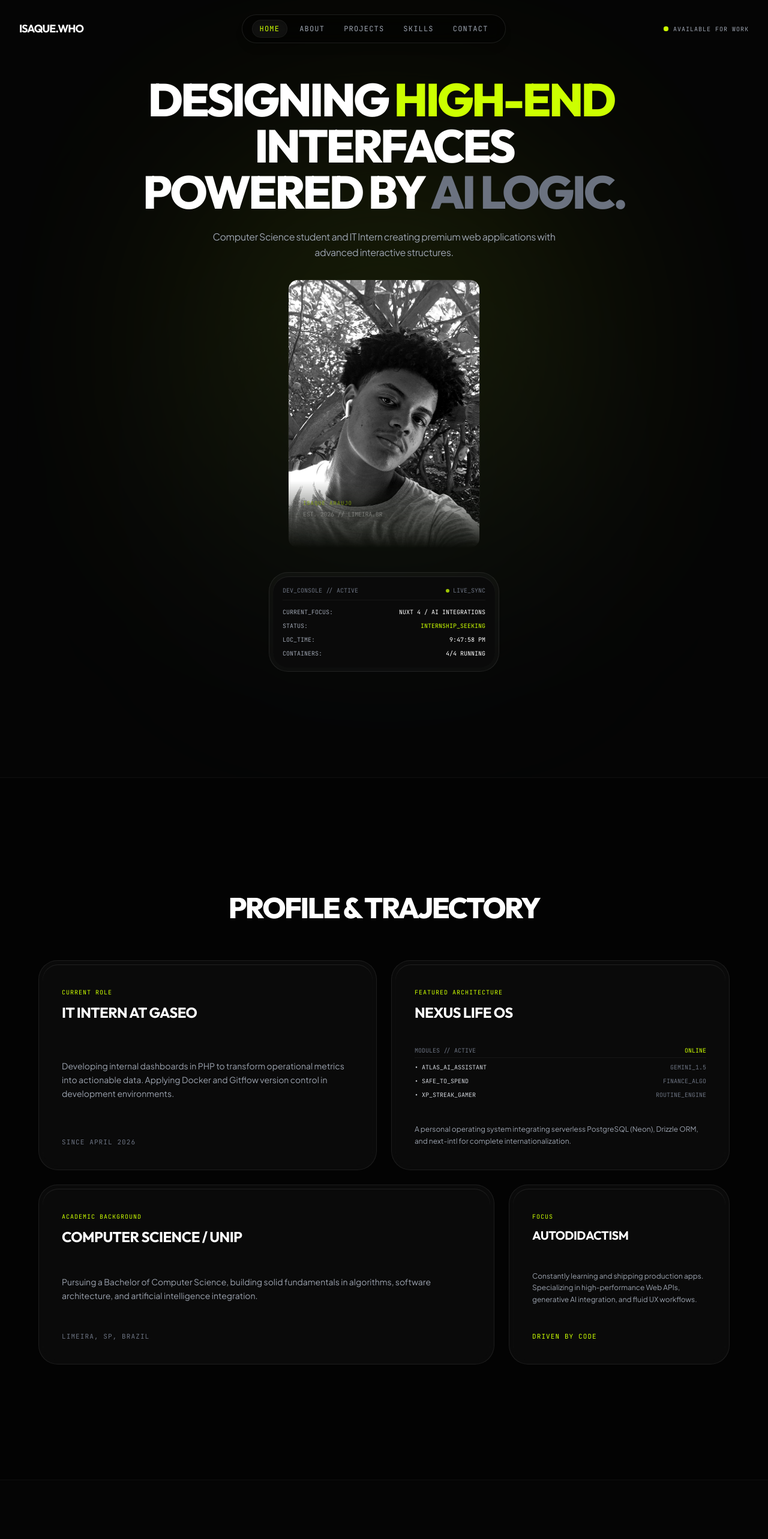
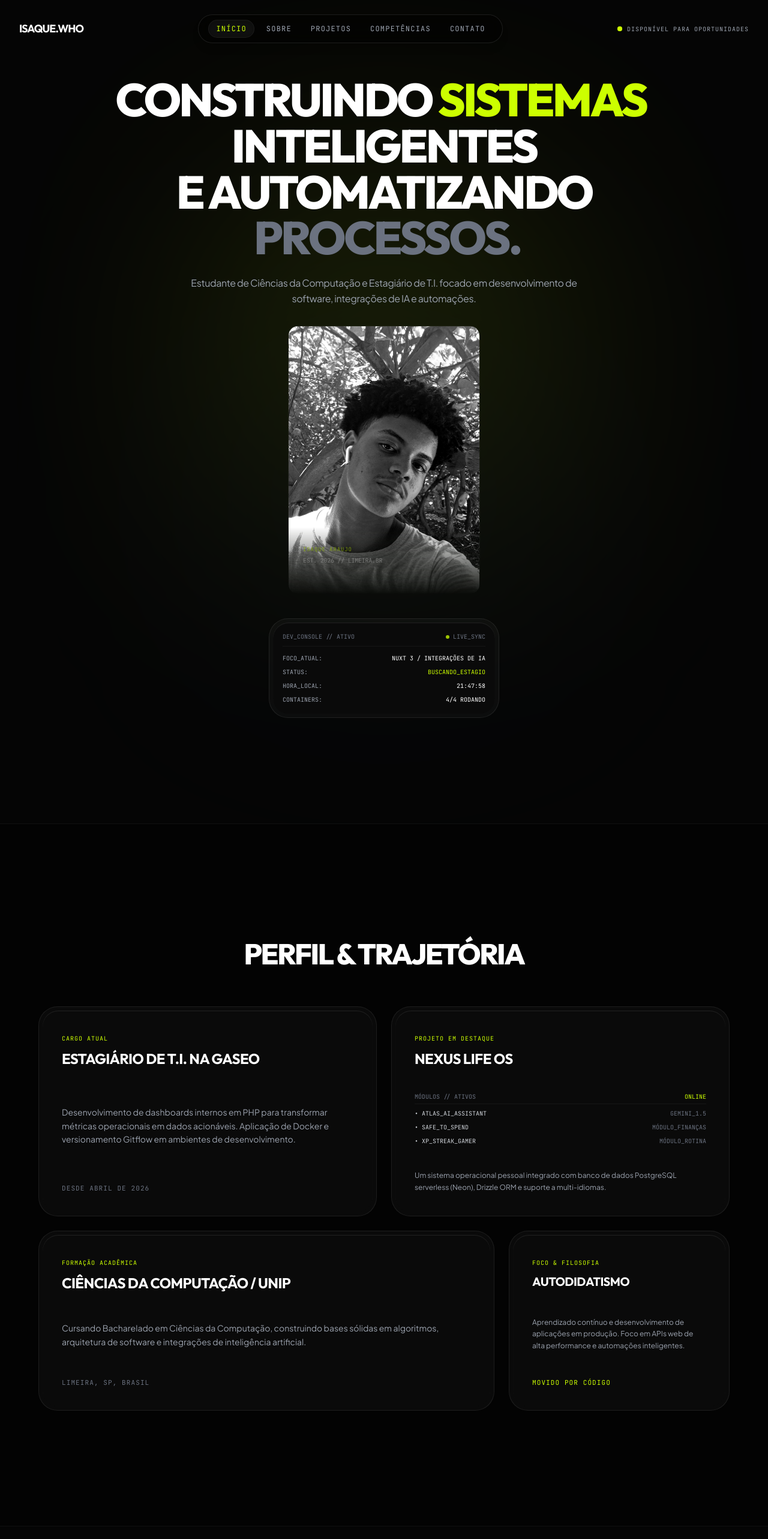
Before and after one commit to isaquewho/portifolio, a Nuxt app: page / in a window 1280 px wide. Shown: the top 2566 px of the page at 60% size. Built offline with nearby package versions, Linux system fonts and the light colour scheme.

Commit message:
chore: translate menu, navigation and content to Portuguese, refine headline

```diff
--- a/app/components/Header.vue
+++ b/app/components/Header.vue
@@ -147,7 +147,7 @@ onMounted(() => {
             class="px-3 py-1.5 text-xs font-mono tracking-widest transition-colors duration-300 uppercase rounded-full"
             :class="activeSection === 'hero' ? 'text-brand-accent bg-white/5 border border-white/5 shadow-inner' : 'text-gray-400 hover:text-white'"
           >
-            home
+            início
           </a>
           <a
             href="#about"
@@ -156,7 +156,7 @@ onMounted(() => {
             class="px-3 py-1.5 text-xs font-mono tracking-widest transition-colors duration-300 uppercase rounded-full"
             :class="activeSection === 'about' ? 'text-brand-accent bg-white/5 border border-white/5 shadow-inner' : 'text-gray-400 hover:text-white'"
           >
-            about
+            sobre
           </a>
           <a
             href="#projects"
@@ -165,7 +165,7 @@ onMounted(() => {
             class="px-3 py-1.5 text-xs font-mono tracking-widest transition-colors duration-300 uppercase rounded-full"
             :class="activeSection === 'projects' ? 'text-brand-accent bg-white/5 border border-white/5 shadow-inner' : 'text-gray-400 hover:text-white'"
           >
-            projects
+            projetos
           </a>
           <a
             href="#skills"
@@ -174,7 +174,7 @@ onMounted(() => {
             class="px-3 py-1.5 text-xs font-mono tracking-widest transition-colors duration-300 uppercase rounded-full"
             :class="activeSection === 'skills' ? 'text-brand-accent bg-white/5 border border-white/5 shadow-inner' : 'text-gray-400 hover:text-white'"
           >
-            skills
+            competências
           </a>
           <a
             href="#contact"
@@ -183,7 +183,7 @@ onMounted(() => {
             class="px-3 py-1.5 text-xs font-mono tracking-widest transition-colors duration-300 uppercase rounded-full"
             :class="activeSection === 'contact' ? 'text-brand-accent bg-white/5 border border-white/5 shadow-inner' : 'text-gray-400 hover:text-white'"
           >
-            contact
+            contato
           </a>
         </nav>
 
@@ -193,7 +193,7 @@ onMounted(() => {
             <span class="animate-ping absolute inline-flex h-full w-full rounded-full bg-brand-accent opacity-75"></span>
             <span class="relative inline-flex rounded-full h-2 w-2 bg-brand-accent"></span>
           </span>
-          <span class="text-[10px] font-mono tracking-widest text-gray-400 uppercase">available for work</span>
+          <span class="text-[10px] font-mono tracking-widest text-gray-400 uppercase">disponível para oportunidades</span>
         </div>
 
         <!-- Mobile Menu Trigger -->
@@ -232,7 +232,7 @@ onMounted(() => {
           class="text-4xl font-display font-medium tracking-tight hover:text-brand-accent transition-colors duration-300 uppercase"
           :class="activeSection === 'hero' ? 'text-brand-accent font-bold' : 'text-white'"
         >
-          home
+          início
         </a>
         <a
           :ref="setLinkRef"
@@ -241,7 +241,7 @@ onMounted(() => {
           class="text-4xl font-display font-medium tracking-tight hover:text-brand-accent transition-colors duration-300 uppercase"
           :class="activeSection === 'about' ? 'text-brand-accent font-bold' : 'text-white'"
         >
-          about
+          sobre
         </a>
         <a
           :ref="setLinkRef"
@@ -250,7 +250,7 @@ onMounted(() => {
           class="text-4xl font-display font-medium tracking-tight hover:text-brand-accent transition-colors duration-300 uppercase"
           :class="activeSection === 'projects' ? 'text-brand-accent font-bold' : 'text-white'"
         >
-          projects
+          projetos
         </a>
         <a
           :ref="setLinkRef"
@@ -259,7 +259,7 @@ onMounted(() => {
           class="text-4xl font-display font-medium tracking-tight hover:text-brand-accent transition-colors duration-300 uppercase"
           :class="activeSection === 'skills' ? 'text-brand-accent font-bold' : 'text-white'"
         >
-          skills
+          competências
         </a>
         <a
           :ref="setLinkRef"
@@ -268,7 +268,7 @@ onMounted(() => {
           class="text-4xl font-display font-medium tracking-tight hover:text-brand-accent transition-colors duration-300 uppercase"
           :class="activeSection === 'contact' ? 'text-brand-accent font-bold' : 'text-white'"
         >
-          contact
+          contato
         </a>
       </div>
     </div>
--- a/app/pages/index.vue
+++ b/app/pages/index.vue
@@ -8,19 +8,19 @@ gsap.registerPlugin(ScrollTrigger)
 const projects = [
   {
     title: 'NEXUS LIFE OS',
-    description: 'Personal operating system with integrated AI assistant (Nexus Atlas AI), finance automation (Safe to Spend), and gamified habit tracking.',
+    description: 'Sistema operacional pessoal com assistente de IA integrado (Nexus Atlas AI), automação financeira (Safe to Spend) e rotina gamificada.',
     stack: ['Next.js 16', 'React 19', 'PostgreSQL', 'Drizzle ORM', 'Clerk', 'Tailwind CSS v4'],
     link: 'https://nexus-life-os-web.vercel.app/pt-BR',
-    role: 'Creator & Lead Developer',
+    role: 'Criador & Desenvolvedor Principal',
     video: 'https://ydl44u2e7tjee9xl.public.blob.vercel-storage.com/nexus_life_os_demo.mp4',
     webm: 'https://ydl44u2e7tjee9xl.public.blob.vercel-storage.com/nexus_life_os_demo.webm'
   },
   {
     title: 'CASA DE KISAVITA',
-    description: 'Single Page Application delivery system with an administrative dashboard, real-time menu management, and direct WhatsApp ordering.',
+    description: 'Sistema de delivery Single Page Application com painel administrativo, gestão de cardápio em tempo real e pedidos diretos no WhatsApp.',
     stack: ['JavaScript (ES6+)', 'HTML5', 'CSS3', 'Firebase Firestore'],
     link: 'https://restaurante-kisavita.vercel.app',
-    role: 'Full Stack Developer',
+    role: 'Desenvolvedor Full Stack',
     video: 'https://ydl44u2e7tjee9xl.public.blob.vercel-storage.com/kisavita_demo.mp4',
     webm: 'https://ydl44u2e7tjee9xl.public.blob.vercel-storage.com/kisavita_demo.webm',
     image: '/kisavita_mockup.png'
@@ -176,7 +176,7 @@ onMounted(() => {
     const timeEl = document.getElementById('live-time')
     if (timeEl) {
       const now = new Date()
-      timeEl.innerText = now.toLocaleTimeString('en-US', { hour12: true })
+      timeEl.innerText = now.toLocaleTimeString('pt-BR', { hour12: false })
     }
   }
   clockInterval = setInterval(updateClock, 1000)
@@ -236,17 +236,17 @@ onUnmounted(() => {
       <div class="max-w-4xl mx-auto w-full flex flex-col items-center z-10 relative text-center">
         <!-- Main Headline -->
         <h1 class="hero-title text-[clamp(2.5rem,6vw,5.5rem)] font-display font-extrabold tracking-tighter leading-none text-white max-w-5xl overflow-hidden mb-6">
-          <span class="inline-block hero-title-word">DESIGNING </span>
-          <span class="inline-block hero-title-word text-brand-accent">&nbsp;HIGH-END&nbsp;</span>
-          <span class="inline-block hero-title-word">INTERFACES </span>
+          <span class="inline-block hero-title-word">CONSTRUINDO </span>
+          <span class="inline-block hero-title-word text-brand-accent">&nbsp;SISTEMAS&nbsp;</span>
+          <span class="inline-block hero-title-word">INTELIGENTES </span>
           <br />
-          <span class="inline-block hero-title-word">POWERED BY </span>
-          <span class="inline-block hero-title-word text-gray-500">&nbsp;AI LOGIC.</span>
+          <span class="inline-block hero-title-word">E AUTOMATIZANDO </span>
+          <span class="inline-block hero-title-word text-gray-500">&nbsp;PROCESSOS.</span>
         </h1>
 
         <!-- Subtext -->
         <p class="hero-sub text-base text-gray-400 max-w-[55ch] leading-relaxed mb-8 tracking-tight mx-auto">
-          Computer Science student and IT Intern creating premium web applications with advanced interactive structures.
+          Estudante de Ciências da Computação e Estagiário de T.I. focado em desenvolvimento de software, integrações de IA e automações.
         </p>
 
         <!-- Centered Lando-Style Fade Cutout (No border, transparent bottom fade) -->
@@ -288,27 +288,27 @@ onUnmounted(() => {
         <div class="hero-sub w-full max-w-sm mb-8 double-bezel-outer text-left">
           <div class="double-bezel-inner p-4 font-mono text-[10px] text-gray-400 flex flex-col gap-2">
             <div class="flex justify-between border-b border-white/5 pb-2 text-gray-500">
-              <span>DEV_CONSOLE // ACTIVE</span>
+              <span>DEV_CONSOLE // ATIVO</span>
               <span class="flex items-center gap-1.5">
                 <span class="h-1.5 w-1.5 rounded-full bg-brand-accent animate-pulse"></span>
                 LIVE_SYNC
               </span>
             </div>
             <div class="flex justify-between mt-1">
-              <span>CURRENT_FOCUS:</span>
-              <span class="text-white">NUXT 4 / AI INTEGRATIONS</span>
+              <span>FOCO_ATUAL:</span>
+              <span class="text-white">NUXT 3 / INTEGRAÇÕES DE IA</span>
             </div>
             <div class="flex justify-between">
               <span>STATUS:</span>
-              <span class="text-brand-accent">INTERNSHIP_SEEKING</span>
+              <span class="text-brand-accent">BUSCANDO_ESTAGIO</span>
             </div>
             <div class="flex justify-between">
-              <span>LOC_TIME:</span>
-              <span class="text-white" id="live-time">00:00:00 AM</span>
+              <span>HORA_LOCAL:</span>
+              <span class="text-white" id="live-time">00:00:00</span>
             </div>
             <div class="flex justify-between">
               <span>CONTAINERS:</span>
-              <span class="text-white">4/4 RUNNING</span>
+              <span class="text-white">4/4 RODANDO</span>
             </div>
           </div>
         </div>
@@ -320,7 +320,7 @@ onUnmounted(() => {
             href="#projects"
             class="hero-cta-btn group relative flex items-center gap-3 pl-6 pr-2 py-2 rounded-full bg-white text-black text-xs font-mono tracking-widest uppercase hover:bg-brand-accent hover:text-white transition-premium"
           >
-            view work
+            ver projetos
             <span class="w-8 h-8 rounded-full bg-black/5 dark:bg-white/10 flex items-center justify-center transition-transform duration-300 group-hover:translate-x-1 group-hover:-translate-y-[1px]">
               <svg xmlns="http://www.w3.org/2000/svg" class="h-4 w-4" fill="none" viewBox="0 0 24 24" stroke="currentColor" stroke-width="2">
                 <path stroke-linecap="round" stroke-linejoin="round" d="M14 5l7 7m0 0l-7 7m7-7H3" />
@@ -333,7 +333,7 @@ onUnmounted(() => {
             href="#contact"
             class="hero-cta-btn px-6 py-3.5 rounded-full border border-white/10 bg-white/5 hover:bg-white/10 text-white text-xs font-mono tracking-widest uppercase transition-premium"
           >
-            get in touch
+            entrar em contato
           </a>
         </div>
       </div>
@@ -343,7 +343,7 @@ onUnmounted(() => {
     <section id="about" class="bento-section py-32 md:py-48 px-4 md:px-8 bg-black/40 border-y border-white/5 relative">
       <div class="max-w-6xl mx-auto">
         <h2 class="text-3xl md:text-5xl font-display font-extrabold tracking-tighter text-white mb-16 text-center uppercase">
-          profile & trajectory
+          perfil & trajetória
         </h2>
 
         <!-- Gapless Bento Grid -->
@@ -352,14 +352,14 @@ onUnmounted(() => {
           <div class="bento-card col-span-1 md:col-span-6 double-bezel-outer h-[350px]">
             <div class="double-bezel-inner h-full p-8 flex flex-col justify-between">
               <div>
-                <span class="text-[10px] font-mono tracking-widest text-brand-accent uppercase">current role</span>
-                <h3 class="text-2xl font-display font-bold text-white tracking-tight mt-2 uppercase">IT Intern at Gaseo</h3>
+                <span class="text-[10px] font-mono tracking-widest text-brand-accent uppercase">cargo atual</span>
+                <h3 class="text-2xl font-display font-bold text-white tracking-tight mt-2 uppercase">Estagiário de T.I. na Gaseo</h3>
               </div>
               <p class="text-sm text-gray-400 leading-relaxed font-sans">
-                Developing internal dashboards in PHP to transform operational metrics into actionable data. Applying Docker and Gitflow version control in development environments.
+                Desenvolvimento de dashboards internos em PHP para transformar métricas operacionais em dados acionáveis. Aplicação de Docker e versionamento Gitflow em ambientes de desenvolvimento.
               </p>
               <div class="text-[11px] font-mono text-gray-500 uppercase tracking-widest">
-                since april 2026
+                desde abril de 2026
               </div>
             </div>
           </div>
@@ -368,12 +368,12 @@ onUnmounted(() => {
           <div class="bento-card col-span-1 md:col-span-6 double-bezel-outer h-[350px]">
             <div class="double-bezel-inner h-full p-8 flex flex-col justify-between">
               <div>
-                <span class="text-[10px] font-mono tracking-widest text-brand-accent uppercase">featured architecture</span>
+                <span class="text-[10px] font-mono tracking-widest text-brand-accent uppercase">projeto em destaque</span>
                 <h3 class="text-2xl font-display font-bold text-white tracking-tight mt-2 uppercase">Nexus Life OS</h3>
               </div>
               <div class="flex flex-col gap-2 font-mono text-[10px] text-gray-500 my-2">
                 <div class="flex justify-between border-b border-white/5 pb-1">
-                  <span>MODULES // ACTIVE</span>
+                  <span>MÓDULOS // ATIVOS</span>
                   <span class="text-brand-accent">ONLINE</span>
                 </div>
                 <div class="flex items-center justify-between text-gray-300">
@@ -382,15 +382,15 @@ onUnmounted(() => {
                 </div>
                 <div class="flex items-center justify-between text-gray-300">
                   <span>• SAFE_TO_SPEND</span>
-                  <span class="text-gray-500">FINANCE_ALGO</span>
+                  <span class="text-gray-500">MÓDULO_FINANÇAS</span>
                 </div>
                 <div class="flex items-center justify-between text-gray-300">
                   <span>• XP_STREAK_GAMER</span>
-                  <span class="text-gray-500">ROUTINE_ENGINE</span>
+                  <span class="text-gray-500">MÓDULO_ROTINA</span>
                 </div>
               </div>
               <p class="text-xs text-gray-400 leading-relaxed font-sans">
-                A personal operating system integrating serverless PostgreSQL (Neon), Drizzle ORM, and next-intl for complete internationalization.
+                Um sistema operacional pessoal integrado com banco de dados PostgreSQL serverless (Neon), Drizzle ORM e suporte a multi-idiomas.
               </p>
             </div>
           </div>
@@ -399,14 +399,14 @@ onUnmounted(() => {
           <div class="bento-card col-span-1 md:col-span-8 double-bezel-outer h-[300px]">
             <div class="double-bezel-inner h-full p-8 flex flex-col justify-between">
               <div>
-                <span class="text-[10px] font-mono tracking-widest text-brand-accent uppercase">academic background</span>
-                <h3 class="text-2xl font-display font-bold text-white tracking-tight mt-2 uppercase">computer science / unip</h3>
+                <span class="text-[10px] font-mono tracking-widest text-brand-accent uppercase">formação acadêmica</span>
+                <h3 class="text-2xl font-display font-bold text-white tracking-tight mt-2 uppercase">ciências da computação / unip</h3>
               </div>
               <p class="text-sm text-gray-400 leading-relaxed font-sans">
-                Pursuing a Bachelor of Computer Science, building solid fundamentals in algorithms, software architecture, and artificial intelligence integration.
+                Cursando Bacharelado em Ciências da Computação, construindo bases sólidas em algoritmos, arquitetura de software e integrações de inteligência artificial.
               </p>
               <div class="text-[11px] font-mono text-gray-500 uppercase tracking-widest">
-                limeira, sp, brazil
+                limeira, sp, brasil
               </div>
             </div>
           </div>
@@ -415,14 +415,14 @@ onUnmounted(() => {
           <div class="bento-card col-span-1 md:col-span-4 double-bezel-outer h-[300px]">
             <div class="double-bezel-inner h-full p-8 flex flex-col justify-between">
               <div>
-                <span class="text-[10px] font-mono tracking-widest text-brand-accent uppercase">focus</span>
-                <h3 class="text-xl font-display font-bold text-white tracking-tight mt-2 uppercase">autodidactism</h3>
+                <span class="text-[10px] font-mono tracking-widest text-brand-accent uppercase">foco & filosofia</span>
+                <h3 class="text-xl font-display font-bold text-white tracking-tight mt-2 uppercase">autodidatismo</h3>
               </div>
               <p class="text-xs text-gray-400 leading-relaxed font-sans">
-                Constantly learning and shipping production apps. Specializing in high-performance Web APIs, generative AI integration, and fluid UX workflows.
+                Aprendizado contínuo e desenvolvimento de aplicações em produção. Foco em APIs web de alta performance e automações inteligentes.
               </p>
               <div class="text-[11px] font-mono text-brand-accent uppercase tracking-widest">
-                driven by code
+                movido por código
               </div>
             </div>
           </div>
@@ -434,7 +434,7 @@ onUnmounted(() => {
     <section id="projects" class="py-32 md:py-48 px-4 md:px-8 relative">
       <div class="max-w-6xl mx-auto">
         <h2 class="text-3xl md:text-5xl font-display font-extrabold tracking-tighter text-white mb-16 text-center uppercase">
-          selected works
+          projetos selecionados
         </h2>
 
         <!-- Projects List (Double Bezel Stack) -->
@@ -466,7 +466,7 @@ onUnmounted(() => {
                   target="_blank"
                   class="group flex items-center justify-center gap-3 px-6 py-3.5 rounded-full bg-white/5 border border-white/10 hover:bg-white text-white hover:text-black text-xs font-mono tracking-widest uppercase transition-premium"
                 >
-                  visit project
+                  visitar projeto
                   <span class="transition-transform duration-300 group-hover:translate-x-1 group-hover:-translate-y-[1px]">↗</span>
                 </a>
               </div>
@@ -524,7 +524,7 @@ onUnmounted(() => {
     <section id="skills" class="skills-section py-32 md:py-48 px-4 md:px-8 bg-black/40 border-t border-white/5 relative">
       <div class="max-w-6xl mx-auto">
         <h2 class="text-3xl md:text-5xl font-display font-extrabold tracking-tighter text-white mb-16 text-center uppercase">
-          tech stack & capabilities
+          tecnologias & competências
         </h2>
 
         <div class="flex flex-wrap justify-center gap-4 max-w-4xl mx-auto">
@@ -549,10 +549,10 @@ onUnmounted(() => {
 
       <div class="max-w-4xl mx-auto z-10 relative">
         <h2 class="text-[clamp(2.5rem,5vw,4.5rem)] font-display font-extrabold tracking-tighter text-white mb-8 leading-none uppercase">
-          let's create <br />something new
+          vamos criar <br />algo novo
         </h2>
         <p class="text-base text-gray-400 max-w-[50ch] mx-auto leading-relaxed mb-12">
-          Interested in working together or hiring me for an internship? Feel free to reach out via email or connect with me.
+          Interessado em trabalharmos juntos ou em me contratar para um estágio? Sinta-se à vontade para entrar em contato via e-mail ou redes sociais.
         </p>
 
         <div class="flex flex-col sm:flex-row justify-center items-center gap-6 mb-20">
@@ -560,7 +560,7 @@ onUnmounted(() => {
             href="mailto:isaquediass33@gmail.com"
             class="group w-full sm:w-auto flex items-center justify-center gap-3 px-8 py-4 rounded-full bg-white text-black text-xs font-mono tracking-widest uppercase hover:bg-brand-accent hover:text-white transition-premium"
           >
-            send email
+            enviar e-mail
             <span>↗</span>
           </a>
           <a
```
Also changed, not shown: public/kisavita_mockup.png (deleted).
